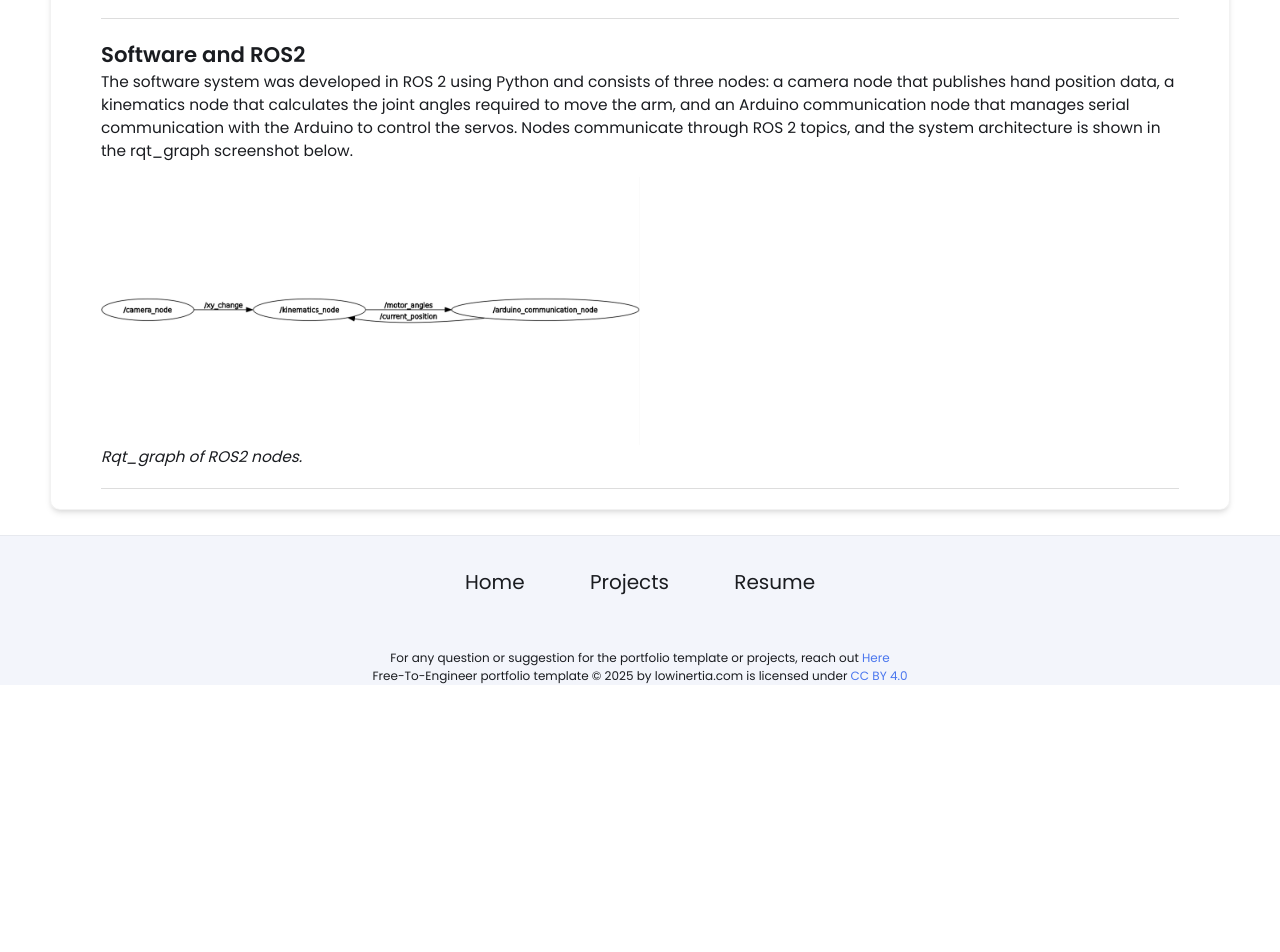
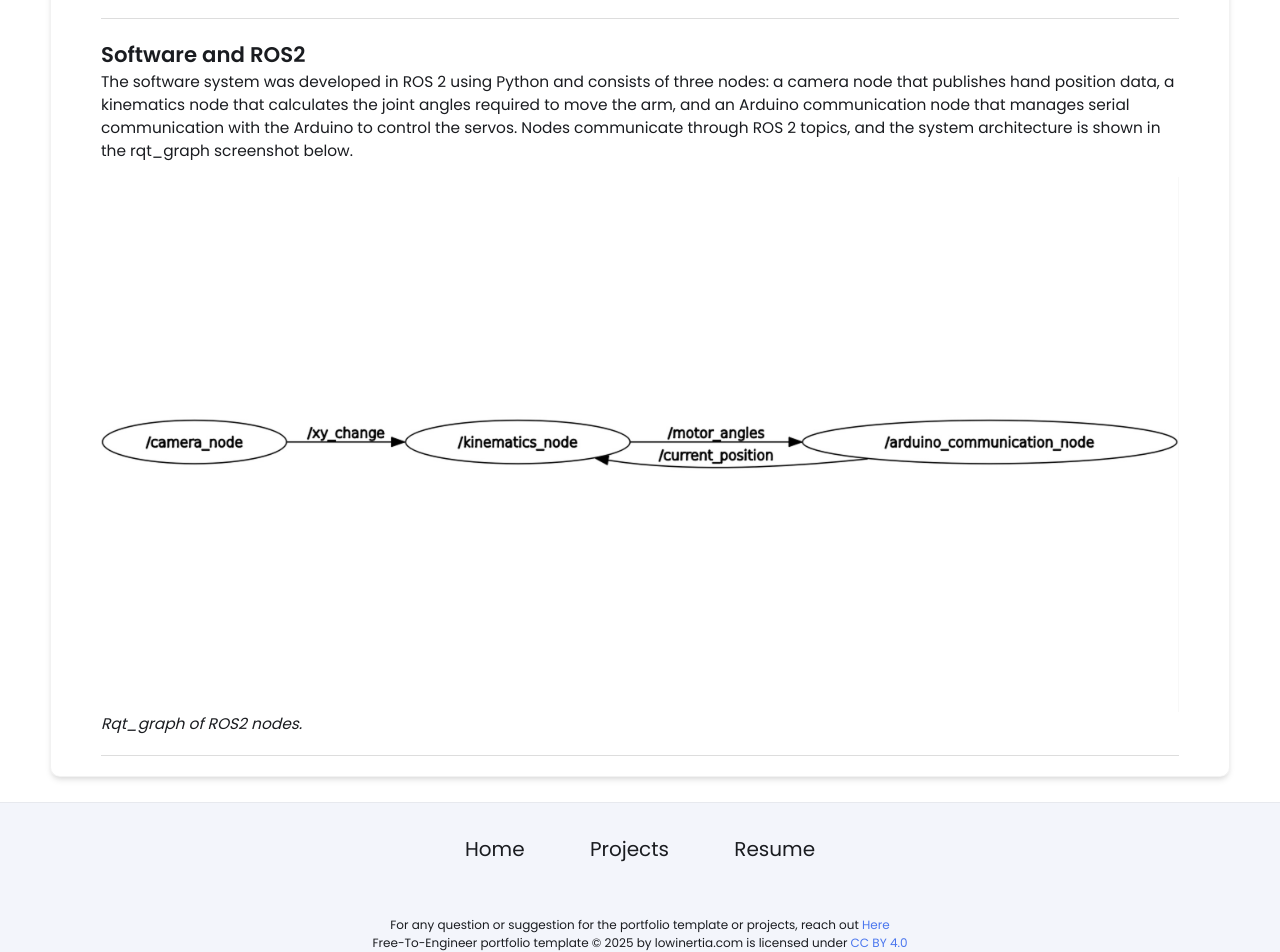
Before and after one commit to klee-eng/klee-eng.github.io, a Jekyll site: the page built from _projects/G Two Link Arm/index.md, in a window 1280 px wide. Shown: the part 1901-2853 px from the top of the page. Built offline with Jekyll 4.4.1, drawn with Linux system fonts in a browser that asks for light colours; before the commit the page ends 2586 px from its top, so only the background shows below that.

Commit message:
Update index.md

```diff
--- a/_projects/G Two Link Arm/index.md
+++ b/_projects/G Two Link Arm/index.md
@@ -45,9 +45,8 @@ The project involved integrating a camera into the robotic system using Python.
 
 The software system was developed in ROS 2 using Python and consists of three nodes: a camera node that publishes hand position data, a kinematics node that calculates the joint angles required to move the arm, and an Arduino communication node that manages serial communication with the Arduino to control the servos. Nodes communicate through ROS 2 topics, and the system architecture is shown in the rqt_graph screenshot below.
 
-
-<div class="image-row">
-  <img src="/images-arm/arm_rqt_graph.jpg" alt="Hub1">
+<div style="display: flex; gap: 10px;">
+  <img src="/images-arm/arm_rqt_graph.jpg" height="auto" width="100%" alt="Hub1">
 </div>
 
 <p><i>Rqt_graph of ROS2 nodes.</i></p>
```
